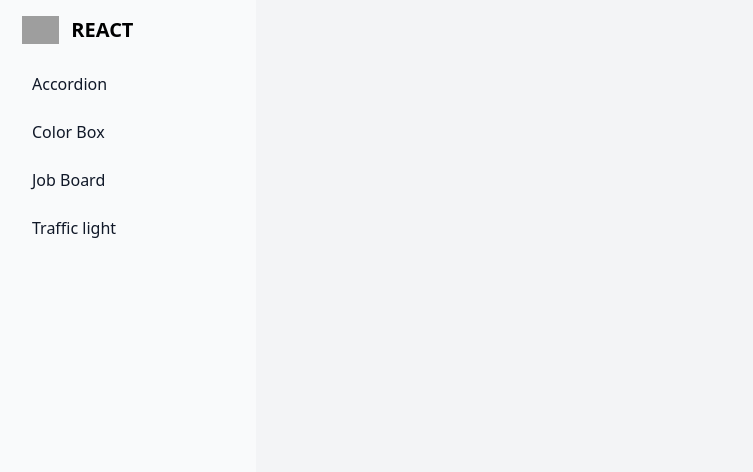
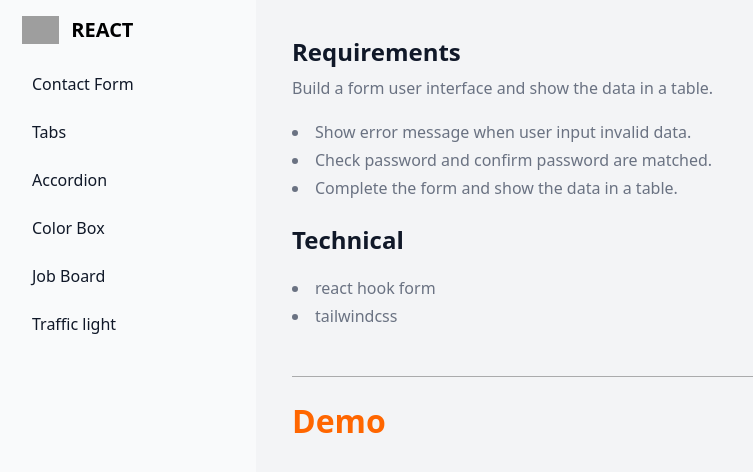
Before and after one commit to trunghuy17/react-samples, a React (Vite) app: page /contact-form in a window 1280 px wide. Shown: the top 472 px of the page, without its empty margins (0-753 px from the left). Built offline with nearby package versions, Linux system fonts and the light colour scheme; grey boxes are pictures that could not be loaded.

Commit message:
Delete unused import

```diff
--- a/src/App.tsx
+++ b/src/App.tsx
@@ -5,6 +5,8 @@ import TrafficLight from "./components/sample/TrafficLight/TrafficLight";
 import JobBoard from "./components/sample/JobBoard/JobBoard";
 import ColorBox from "./components/sample/Colorbox/ColorBox";
 import Accordion from "./components/sample/Accordion/Accordion";
+import Tabs from "./components/sample/Tabs/Tabs";
+import ContactForm from "./components/sample/ContactForm/ContactForm";
 
 function App() {
   return (
@@ -16,6 +18,9 @@ function App() {
           <Route path="/job-board" element={<JobBoard />} />
           <Route path="/traffic-light" element={<TrafficLight />} />
           <Route path="/color-box" element={<ColorBox />} />
+          <Route path="/tabs" element={<Tabs />} />
+          <Route path="/contact-form" element={<ContactForm />} />
+
         </Routes>
       </div>
     </div>
--- a/src/components/layout/SideBar.tsx
+++ b/src/components/layout/SideBar.tsx
@@ -9,10 +9,7 @@ function SideBar() {
         aria-label="Sidebar"
       >
         <div className="h-full px-3 py-4 overflow-y-auto bg-gray-50 dark:bg-gray-800">
-          <Link
-            to="/"
-            className="flex items-center  ps-2.5 mb-5"
-          >
+          <Link to="/" className="flex items-center  ps-2.5 mb-5">
             <img
               src="https://cdn4.iconfinder.com/data/icons/logos-3/600/React.js_logo-512.png"
               className="h-6 me-3 sm:h-7"
@@ -23,6 +20,23 @@ function SideBar() {
             </span>
           </Link>
           <ul className="space-y-2 font-medium">
+            <li>
+              <Link
+                to="/contact-form"
+                className=" nav-link ms-3 flex items-center p-2 text-gray-900 rounded-lg dark:text-white hover:bg-gray-100 dark:hover:bg-gray-700 group"
+              >
+                Contact Form
+              </Link>
+            </li>
+            <li>
+              <Link
+                to="/tabs"
+                className=" nav-link ms-3 flex items-center p-2 text-gray-900 rounded-lg dark:text-white hover:bg-gray-100 dark:hover:bg-gray-700 group"
+              >
+                Tabs
+              </Link>
+            </li>
+
             <li>
               <Link
                 to="/accordion"
--- a/src/components/sample/Accordion/Accordion.tsx
+++ b/src/components/sample/Accordion/Accordion.tsx
@@ -1,4 +1,3 @@
-import React from "react";
 import AccordionDemo from "./AccordionDemo";
 
 function Accordion() {
--- /dev/null
+++ b/src/components/sample/ContactForm/ContactForm.tsx
@@ -0,0 +1,33 @@
+import ContactFormDemo from "./ContactFormDemo";
+
+function ContactForm() {
+  return (
+    <div className="p-5">
+      <div className="colorbox-requirements">
+        <h2 className="mb-2 text-2xl font-semibold text-gray-900 flex items-center">
+          Requirements
+        </h2>
+        <div className="space-y-1 text-gray-500 list-disc list-inside">
+          Build a form user interface and show the data in a table.
+          <ul className='space-y-1 text-gray-500 list-disc list-inside mt-5 ml-5"'>
+            <li>Show error message when user input invalid data.</li>
+            <li>Check password and confirm password are matched.</li>
+            <li>Complete the form and show the data in a table.</li>
+          </ul>
+        </div>
+        <br/>
+        <h2 className="mb-2 text-2xl font-semibold text-gray-900 flex items-center">Technical</h2>
+        <ul className='space-y-1 text-gray-500 list-disc list-inside mt-5 ml-5"'>
+          <li>react hook form</li>
+          <li>tailwindcss</li>
+        </ul>
+        <br />
+        <br />
+        <hr className="box-content" />
+        <ContactFormDemo />
+      </div>
+    </div>
+  );
+}
+
+export default ContactForm;
--- /dev/null
+++ b/src/components/sample/ContactForm/ContactFormDemo.tsx
@@ -0,0 +1,10 @@
+
+function ContactFormDemo() {
+  return (
+    <div className='mt-5'>
+    <h1 className='title'>Demo</h1>
+    </div>
+  )
+}
+
+export default ContactFormDemo
--- /dev/null
+++ b/src/components/sample/Tabs/Tabs.tsx
@@ -0,0 +1,28 @@
+import TabsDemo from './TabsDemo'
+
+function Tabs() {
+  return (
+   <div className="p-5">
+      <div className="colorbox-requirements">
+        <h2 className="mb-2 text-2xl font-semibold text-gray-900 flex items-center">
+          Requirements
+        </h2>
+        <div className="space-y-1 text-gray-500 list-disc list-inside">
+        Build a tabs component that displays one panel of content at a time depending on the active tab element. Some HTML is provided for you as example contents.
+          <ul className='space-y-1 text-gray-500 list-disc list-inside mt-5 ml-5"'>
+            <li>Build a tabs component that displays one panel of content at a time depending on the active tab element. Some HTML is provided for you as example contents.</li>
+            <li>
+             At all times, only one panel's contents should be displayed — the one corresponding to the active tab's.
+            </li>
+          </ul>
+        </div>
+        <br />
+        <br />
+        <hr className="box-content" />
+        <TabsDemo/>
+      </div>
+    </div>
+  )
+}
+
+export default Tabs
--- /dev/null
+++ b/src/components/sample/Tabs/TabsDemo.tsx
@@ -0,0 +1,9 @@
+function TabsDemo() {
+  return (
+    <div className='mt-5'>
+        <h1 className='title'>Demo</h1>
+    </div>
+  )
+}
+
+export default TabsDemo
```
